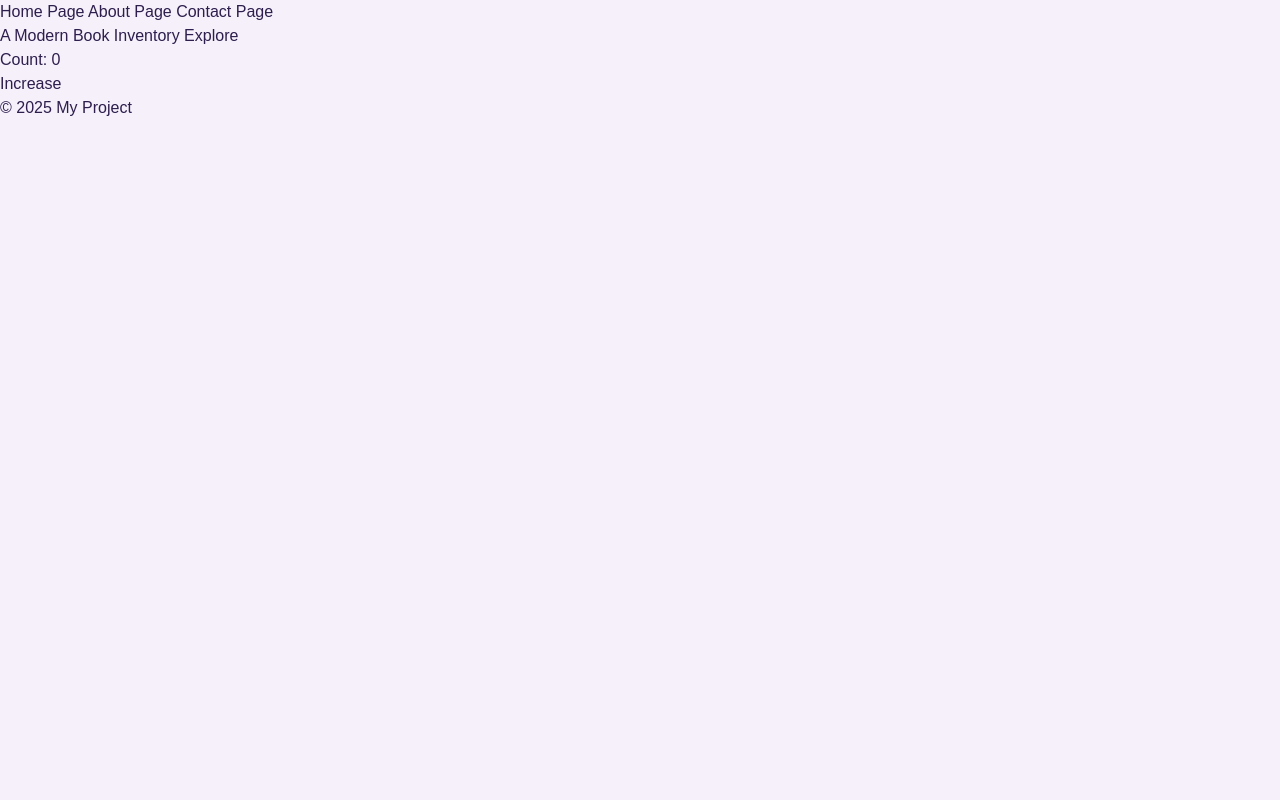
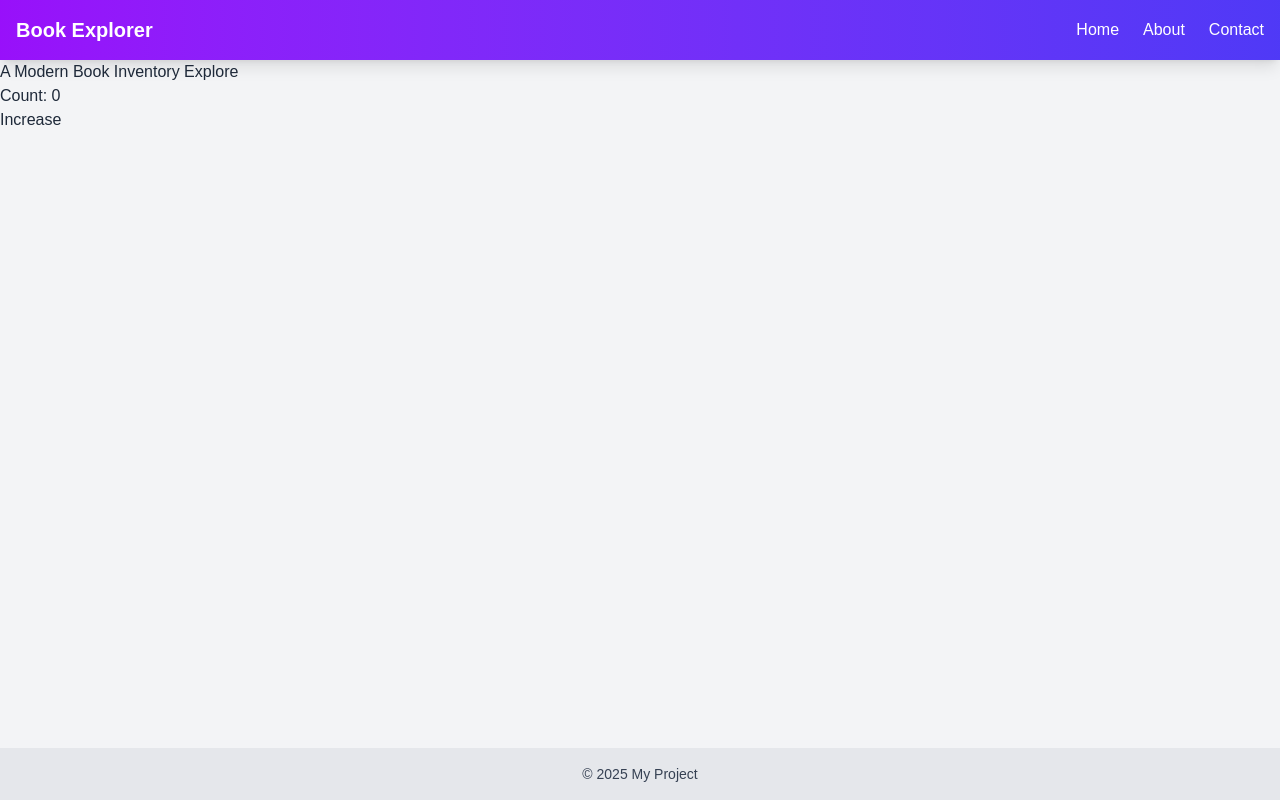
Before and after one commit to Namedoga/A-Modern-Book-Inventory-Explorer, a Next.js app in the folder my-app/: page / in a window 1280 px wide. Built offline with nearby package versions, Linux system fonts and the light colour scheme.

Commit message:
Added some styling to components

```diff
--- a/my-app/src/Layout/Layout.js
+++ b/my-app/src/Layout/Layout.js
@@ -1,12 +1,13 @@
+import React from 'react';
 import Navbar from '../components/Navbar';
 import Footer from '../components/Footer';
 
 export default function Layout({ children }) {
   return (
-    <>
+    <div className="flex flex-col min-h-screen bg-gray-100 text-gray-800">
       <Navbar />
-      <main>{children}</main>
+      <main className="flex-grow">{children}</main>
       <Footer />
-    </>
+    </div>
   );
 }
--- a/my-app/src/components/Footer.js
+++ b/my-app/src/components/Footer.js
@@ -1,3 +1,11 @@
+import React from 'react';
+
 export default function Footer() {
-    return <footer>© 2025 My Project</footer>;
-  }
+  return (
+    <footer className="bg-gray-200 py-4 mt-8">
+      <div className="container mx-auto text-center text-sm text-gray-700">
+        © 2025 My Project
+      </div>
+    </footer>
+  );
+}
--- a/my-app/src/components/Navbar.js
+++ b/my-app/src/components/Navbar.js
@@ -1,13 +1,42 @@
+import React from 'react';
 import Link from 'next/link';
 
-function Navbar() {
+export default function Navbar() {
   return (
-    <nav>
-      <Link href="/">Home Page </Link>
-      <Link href="/about">About Page </Link>
-      <Link href="/contact">Contact Page </Link>
+    <nav className="bg-gradient-to-r from-purple-600 to-indigo-600 p-4 shadow-lg">
+      <div className="container mx-auto flex items-center justify-between">
+        {/* Brand / Logo */}
+        <Link href="/">
+          <span className="text-white text-xl font-bold cursor-pointer">
+            Book Explorer
+          </span>
+        </Link>
+
+        {/* Nav Links */}
+        <ul className="flex items-center space-x-6">
+          <li>
+            <Link href="/">
+              <span className="text-white hover:text-indigo-200 transition-colors cursor-pointer">
+                Home
+              </span>
+            </Link>
+          </li>
+          <li>
+            <Link href="/about">
+              <span className="text-white hover:text-indigo-200 transition-colors cursor-pointer">
+                About
+              </span>
+            </Link>
+          </li>
+          <li>
+            <Link href="/contact">
+              <span className="text-white hover:text-indigo-200 transition-colors cursor-pointer">
+                Contact
+              </span>
+            </Link>
+          </li>
+        </ul>
+      </div>
     </nav>
   );
 }
-
-export default Navbar;
```
